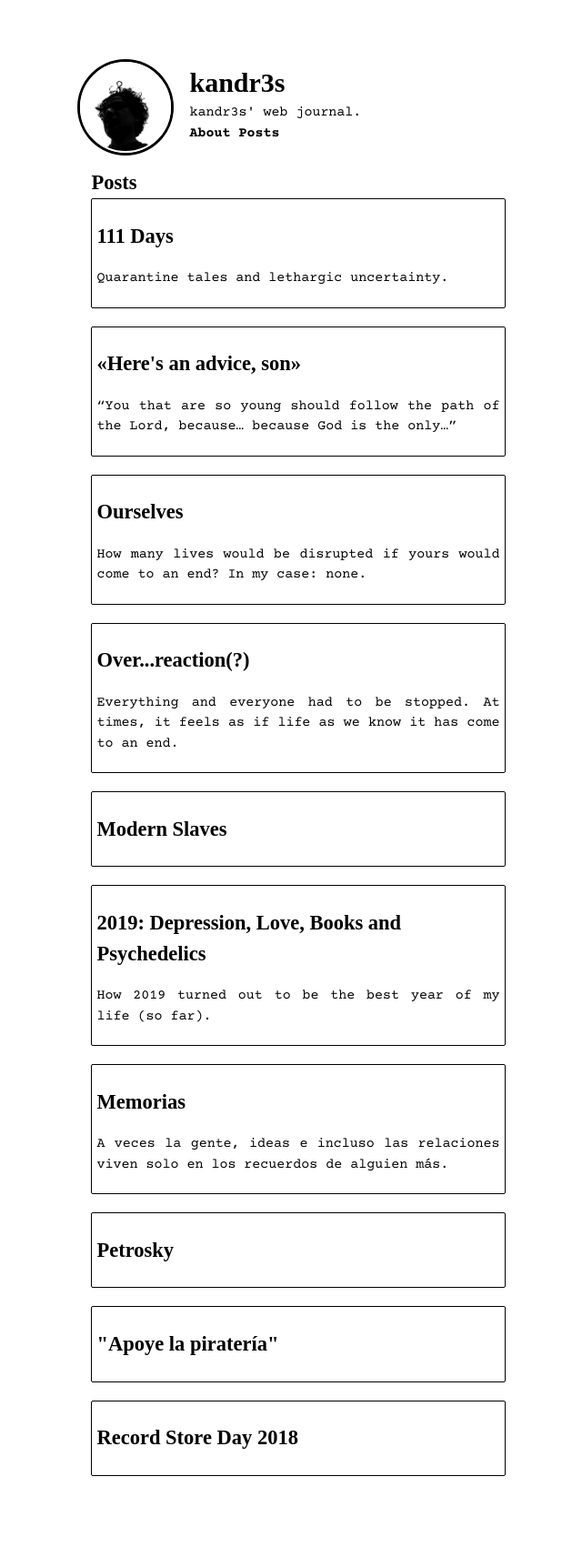
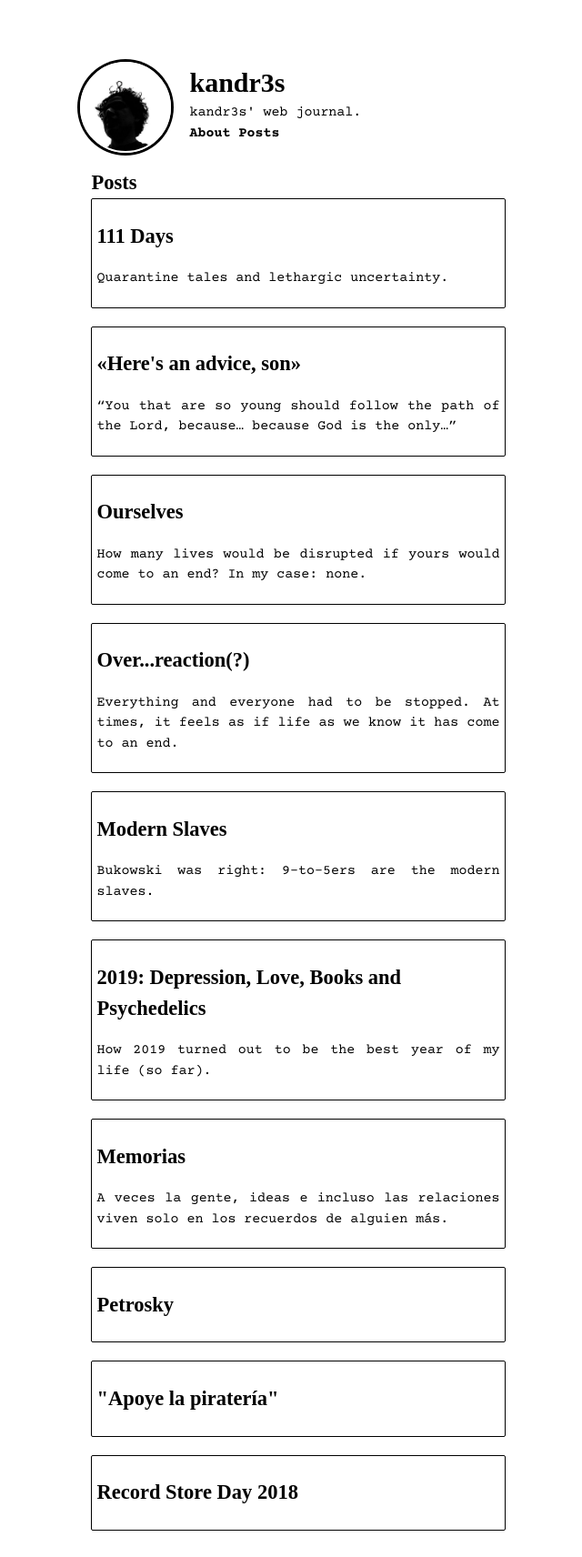
Before and after one commit to kandr3s/kandr3s.github.io, a Jekyll site: the page built from pages/posts.md, in a window 1280 px wide. Shown: the whole page at 91% size, without its empty margins (328-968 px from the left). Built offline with Jekyll 4.4.1, drawn with Linux system fonts in a browser that asks for light colours; nearby versions of some CDN libraries; before the commit the page ends 1652 px from its top, so only the background shows below that.

Commit message:
Description added

```diff
--- a/_posts/2020-03-20-modern-slaves.md
+++ b/_posts/2020-03-20-modern-slaves.md
@@ -1,6 +1,7 @@
 ---
 layout: post
 title: Modern Slaves
+description: "Bukowski was right: 9-to-5ers are the modern slaves."
 date: '2020-03-20T20:20:00-05:00'
 category: "Post"
 ---
```
